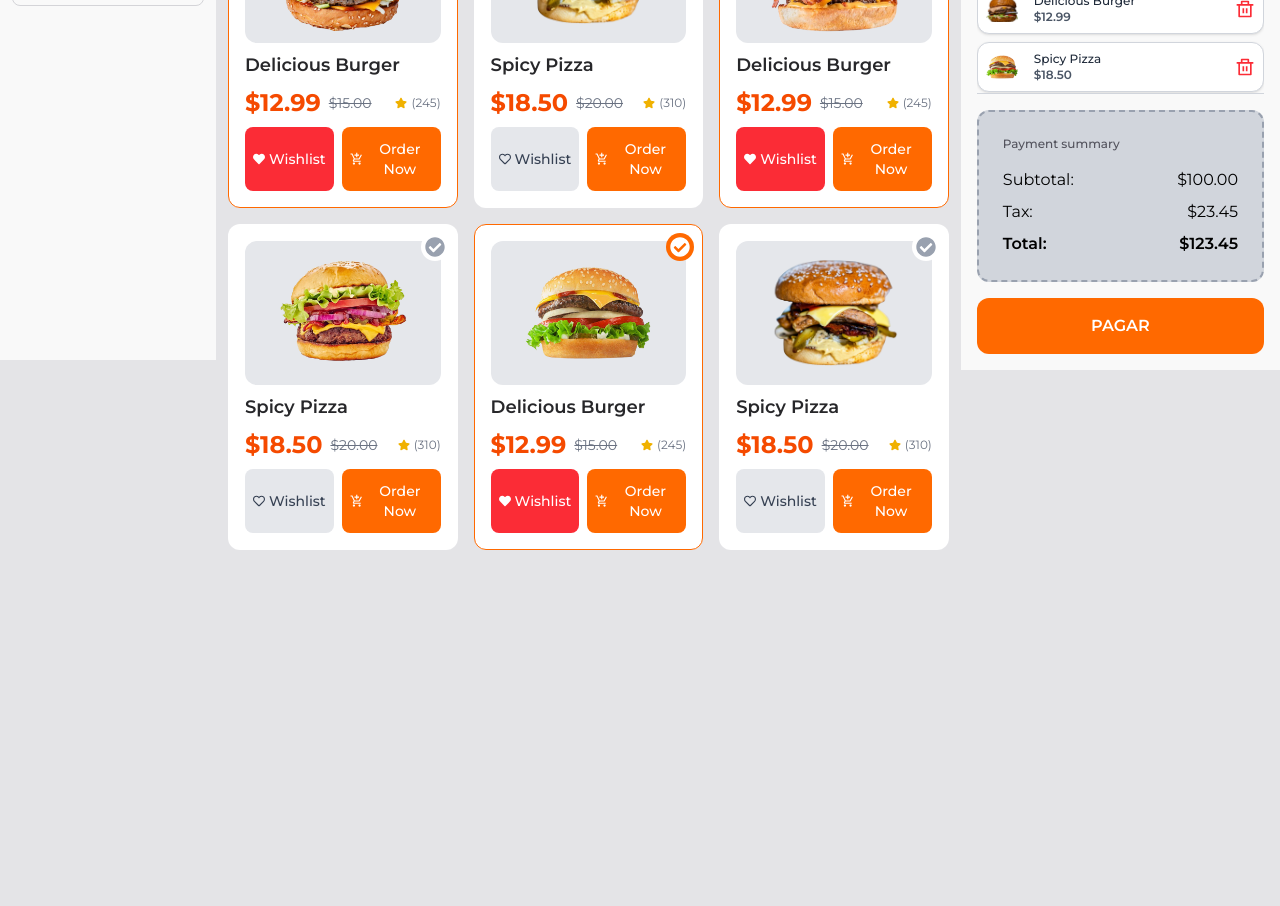
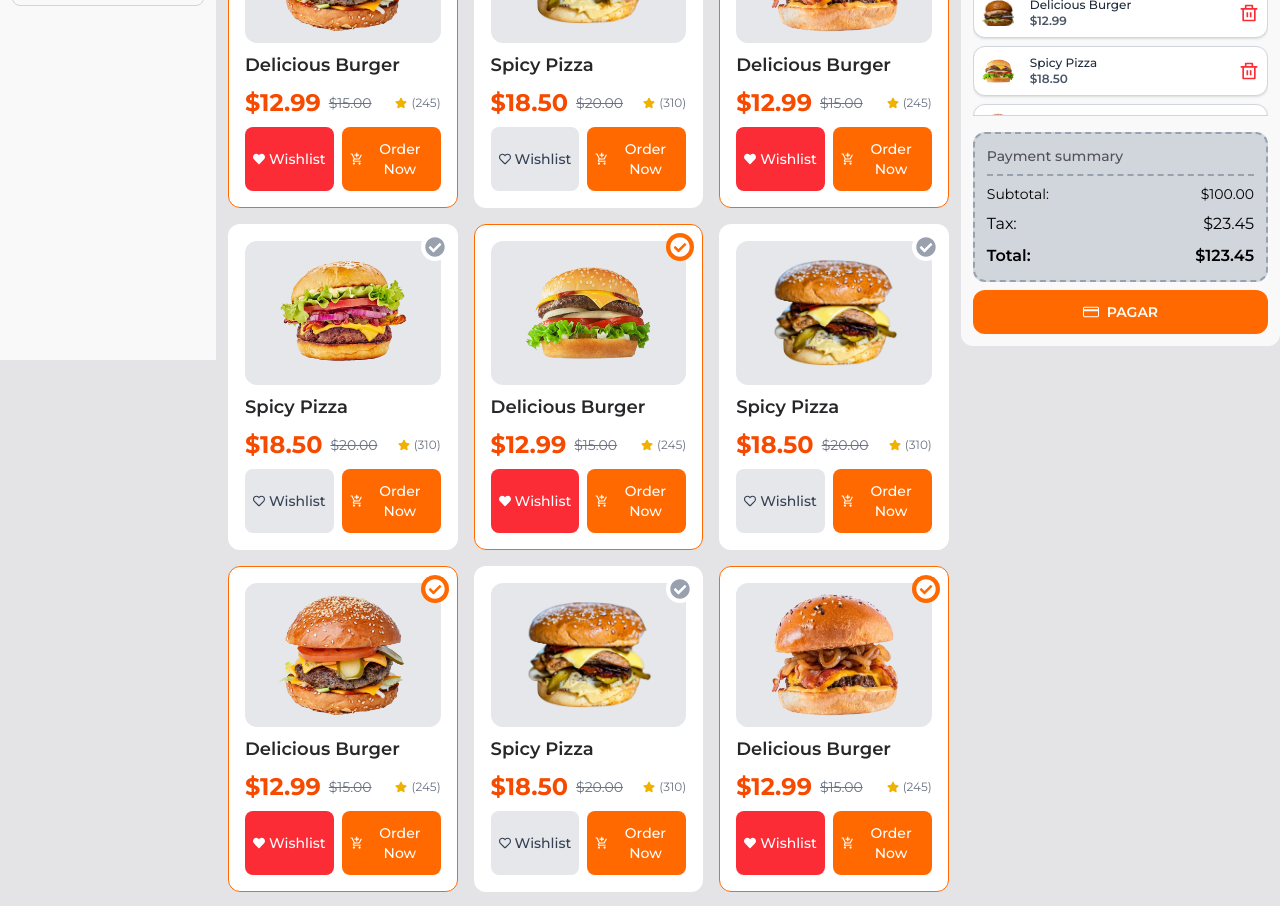
Before and after one commit to Lucio-Morales/digital-resto-front, a React (Vite) app: page / in a window 1280 px wide. Shown: the part 440-1346 px from the top of the page. Before the commit the page ends 1082 px from the top, so only its background shows below. Built offline with nearby package versions, Linux system fonts and the light colour scheme.

Commit message:
second panel changes

```diff
--- a/src/components/ui/CentralPanel.tsx
+++ b/src/components/ui/CentralPanel.tsx
@@ -85,6 +85,66 @@ const CentralPanel = () => {
             isWishlisted={false}
             isSelected={false}
           />
+          <ProductCard
+            imageSrc="/burger-6.png"
+            productName="Delicious Burger"
+            currentPrice="$12.99"
+            oldPrice="$15.00"
+            rating={4.5}
+            reviews={245}
+            isWishlisted={true}
+            isSelected={true}
+          />
+          <ProductCard
+            imageSrc="/burger-2.png"
+            productName="Spicy Pizza"
+            currentPrice="$18.50"
+            oldPrice="$20.00"
+            rating={5}
+            reviews={310}
+            isWishlisted={false}
+            isSelected={false}
+          />
+          <ProductCard
+            imageSrc="/burger-3.png"
+            productName="Delicious Burger"
+            currentPrice="$12.99"
+            oldPrice="$15.00"
+            rating={4.5}
+            reviews={245}
+            isWishlisted={true}
+            isSelected={true}
+          />
+          <ProductCard
+            imageSrc="/burger-4.png"
+            productName="Spicy Pizza"
+            currentPrice="$18.50"
+            oldPrice="$20.00"
+            rating={5}
+            reviews={310}
+            isWishlisted={false}
+            isSelected={false}
+          />
+          <ProductCard
+            imageSrc="/burger-5.png"
+            productName="Delicious Burger"
+            currentPrice="$12.99"
+            oldPrice="$15.00"
+            rating={4.5}
+            reviews={245}
+            isWishlisted={true}
+            isSelected={true}
+          />
+          <ProductCard
+            imageSrc="/burger-2.png"
+            productName="Spicy Pizza"
+            currentPrice="$18.50"
+            oldPrice="$20.00"
+            rating={5}
+            reviews={310}
+            isWishlisted={false}
+            isSelected={false}
+          />
         </div>
       </div>
     </div>
--- a/src/components/ui/SecondPanel.tsx
+++ b/src/components/ui/SecondPanel.tsx
@@ -1,23 +1,23 @@
 import { RiCloseLine } from 'react-icons/ri';
 import CartProduct from './CartProduct';
+import { SlCreditCard } from 'react-icons/sl';
 
 const SecondPanel = ({ showInvoice, toggleInvoice }) => {
   return (
     <aside
-      className={`p-4 fixed w-full h-full top-0 bg-[#f9f9f9] z-50 transition-all
-      ${showInvoice ? 'right-0' : '-right-full'}
-      lg:col-span-3
-      lg:sticky lg:top-16                 /* 64px: altura del header en desktop */
-      lg:max-h-[calc(100vh-64px)]         /* limita el alto del aside en desktop */
-      lg:w-auto lg:h-auto`} /* anula el h-full del modo mobile */
+      className={`
+    fixed top-0 z-50 h-full w-full transition-all
+    ${showInvoice ? 'right-0' : '-right-full'}
+
+    md:w-96 md:top-16 md:h-[calc(100vh-64px)]
+    lg:mt-2 lg:col-span-3 lg:sticky lg:top-16 lg:max-h-[calc(96vh-64px)] lg:w-auto lg:h-auto
+  `}
     >
-      <div className="flex flex-col h-full min-h-0">
-        {' '}
-        {/* min-h-0 es CLAVE */}
+      <div className="flex md:rounded-xl p-3 flex-col h-full min-h-0 bg-[#f9f9f9]">
         {/* Header */}
         <div className="flex items-center justify-between shrink-0">
           <h1 className="text-xl font-medium">Your orders</h1>
-          <button className="md:hidden">
+          <button className="lg:hidden">
             <RiCloseLine
               onClick={toggleInvoice}
               className="p-2 box-content border-2 border-orange-400 rounded-full text-xl cursor-pointer"
@@ -42,10 +42,12 @@ const SecondPanel = ({ showInvoice, toggleInvoice }) => {
         </div>
         {/* Footer */}
         <div className="shrink-0">
-          <div className="p-6 rounded-xl bg-gray-300 border-2 border-dashed border-gray-400">
-            <h2 className="text-xs text-zinc-600 font-medium">Payment summary</h2>
-            <div className="mt-4 space-y-2">
-              <p className="flex justify-between">
+          <div className="p-3 rounded-xl bg-gray-300 border-2 border-dashed border-gray-400">
+            <h2 className="text-sm pb-2 text-zinc-600 font-medium border-b-2 border-dashed border-gray-400">
+              Payment summary
+            </h2>
+            <div className="mt-2 space-y-2">
+              <p className="flex justify-between text-sm">
                 <span>Subtotal:</span> <span>$100.00</span>
               </p>
               <p className="flex justify-between">
@@ -57,7 +59,8 @@ const SecondPanel = ({ showInvoice, toggleInvoice }) => {
             </div>
           </div>
 
-          <button className="w-full uppercase bg-orange-500 text-white font-semibold mt-4 py-4 rounded-xl hover:bg-orange-600 transition">
+          <button className="w-full flex items-center justify-center uppercase text-sm bg-orange-500 text-white font-semibold mt-2 py-3 rounded-xl hover:bg-orange-600 transition cursor-pointer">
+            <SlCreditCard className="mr-2 w-4 h-4" />
             Pagar
           </button>
         </div>
```
